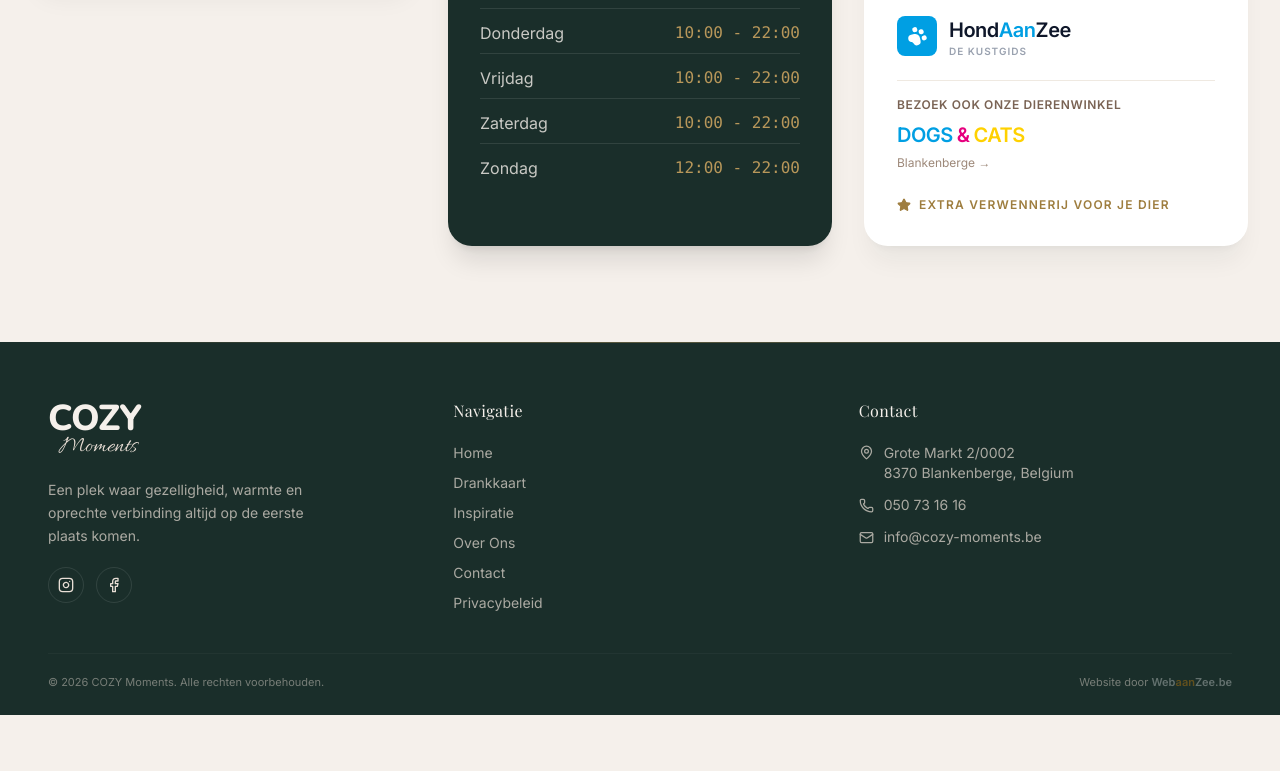
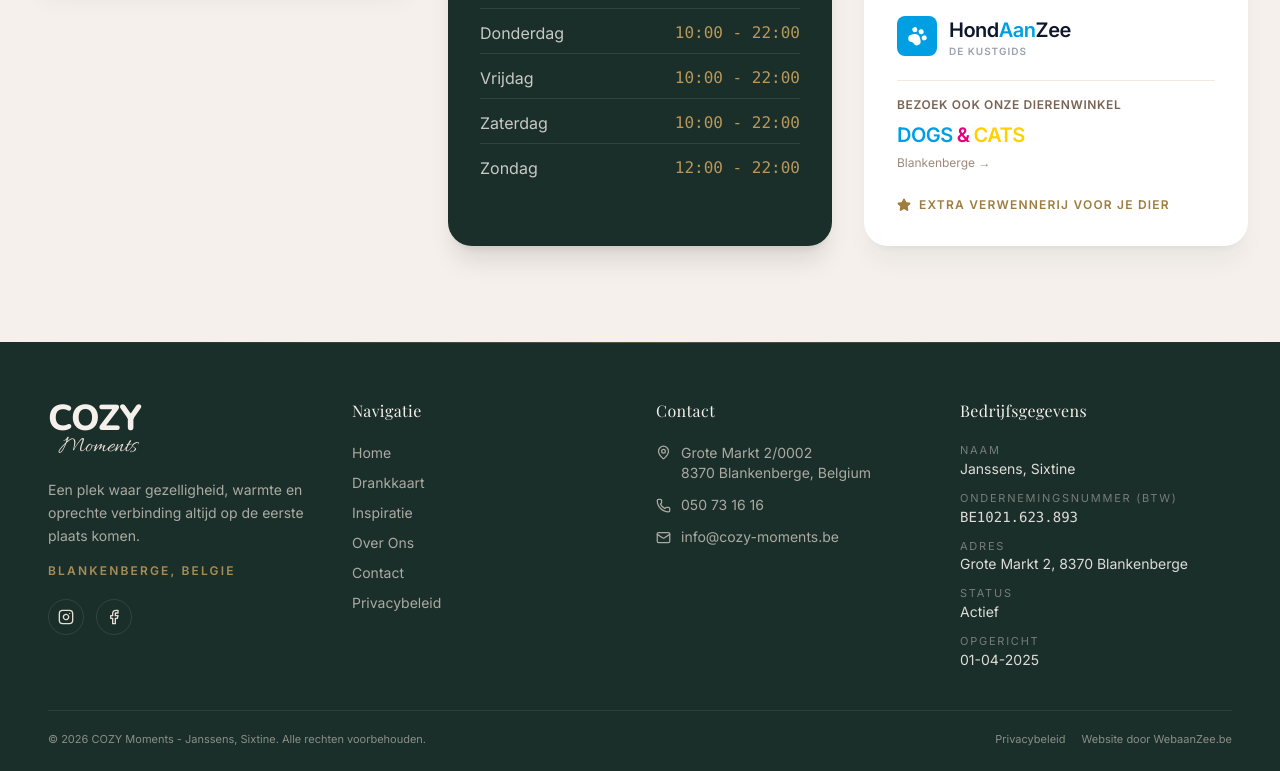
Before and after one commit to kevinb42O/cozy-moments-website, a React (Vite) app: page /info in a window 1280 px wide. Shown: the part 949-1720 px from the top of the page. Before the commit the page ends 1664 px from the top, so only its background shows below. Built offline with nearby package versions, Linux system fonts and the light colour scheme; a web font is replaced by a local one.

Commit message:
Upgrade footer with legal company information

```diff
--- a/src/components/Footer.tsx
+++ b/src/components/Footer.tsx
@@ -5,15 +5,10 @@ import { CONTACT_EMAIL, CONTACT_PHONE, CONTACT_PHONE_CLEAN, ADDRESS_LINE_1, ADDR
 const Footer = () => {
   return (
     <footer className="bg-coffee-900 text-latte-200">
-      {/* Subtle top border accent */}
       <div className="h-px bg-linear-to-r from-transparent via-gold-500/40 to-transparent" />
 
       <div className="max-w-7xl mx-auto px-6 sm:px-8 lg:px-12 pt-14 pb-6">
-
-        {/* Main grid */}
-        <div className="grid grid-cols-1 md:grid-cols-3 gap-10 md:gap-8 mb-10">
-
-          {/* Brand */}
+        <div className="grid grid-cols-1 sm:grid-cols-2 xl:grid-cols-4 gap-10 xl:gap-8 mb-10">
           <div className="flex flex-col items-center md:items-start gap-4">
             <div className="inline-flex flex-col items-end leading-none">
               <span className="font-rounded font-extrabold text-4xl text-latte-100 tracking-tight">COZY</span>
@@ -22,6 +17,7 @@ const Footer = () => {
             <p className="text-sm leading-relaxed opacity-70 max-w-[260px] text-center md:text-left">
               Een plek waar gezelligheid, warmte en oprechte verbinding altijd op de eerste plaats komen.
             </p>
+            <p className="text-xs uppercase tracking-[0.18em] text-gold-500/90 font-semibold">Blankenberge, Belgie</p>
             <div className="flex items-center gap-3 pt-1">
               <a
                 href="https://www.instagram.com/cozymoments_blankenberge/"
@@ -44,7 +40,6 @@ const Footer = () => {
             </div>
           </div>
 
-          {/* Quick Links */}
           <div className="flex flex-col items-center md:items-start">
             <h4 className="font-serif text-base text-latte-100 mb-5 tracking-wide">Navigatie</h4>
             <ul className="space-y-2.5 text-sm">
@@ -68,7 +63,6 @@ const Footer = () => {
             </ul>
           </div>
 
-          {/* Contact */}
           <div className="flex flex-col items-center md:items-start">
             <h4 className="font-serif text-base text-latte-100 mb-5 tracking-wide">Contact</h4>
             <ul className="space-y-3 text-sm">
@@ -103,26 +97,48 @@ const Footer = () => {
               </li>
             </ul>
           </div>
+
+          <div className="flex flex-col items-center md:items-start">
+            <h4 className="font-serif text-base text-latte-100 mb-5 tracking-wide">Bedrijfsgegevens</h4>
+            <dl className="space-y-3 text-sm w-full max-w-xs">
+              <div className="flex flex-col">
+                <dt className="text-[11px] uppercase tracking-[0.16em] text-latte-200/45">Naam</dt>
+                <dd className="text-latte-100/90">Janssens, Sixtine</dd>
+              </div>
+              <div className="flex flex-col">
+                <dt className="text-[11px] uppercase tracking-[0.16em] text-latte-200/45">Ondernemingsnummer (BTW)</dt>
+                <dd className="font-mono text-latte-100/90">BE1021.623.893</dd>
+              </div>
+              <div className="flex flex-col">
+                <dt className="text-[11px] uppercase tracking-[0.16em] text-latte-200/45">Adres</dt>
+                <dd className="text-latte-100/90">Grote Markt 2, 8370 Blankenberge</dd>
+              </div>
+              <div className="flex flex-col">
+                <dt className="text-[11px] uppercase tracking-[0.16em] text-latte-200/45">Status</dt>
+                <dd className="text-latte-100/90">Actief</dd>
+              </div>
+              <div className="flex flex-col">
+                <dt className="text-[11px] uppercase tracking-[0.16em] text-latte-200/45">Opgericht</dt>
+                <dd className="text-latte-100/90">01-04-2025</dd>
+              </div>
+            </dl>
+          </div>
         </div>
 
-        {/* Bottom bar */}
-        <div className="border-t border-white/8 pt-5 flex flex-col sm:flex-row justify-between items-center gap-2 text-[11px] opacity-45">
-          <p>&copy; {new Date().getFullYear()} COZY Moments. Alle rechten voorbehouden.</p>
+        <div className="border-t border-white/8 pt-5 flex flex-col md:flex-row justify-between items-center gap-3 text-[11px] text-latte-200/55">
+          <p>&copy; {new Date().getFullYear()} COZY Moments - Janssens, Sixtine. Alle rechten voorbehouden.</p>
+          <div className="flex items-center gap-4">
+            <Link to="/privacy" className="hover:text-gold-500 transition-colors">Privacybeleid</Link>
             <a
               href="https://www.webaanzee.be"
               target="_blank"
               rel="noopener noreferrer"
-            className="hover:opacity-80 transition-opacity"
+              className="hover:text-gold-500 transition-colors"
             >
-            Website door{' '}
-            <span className="font-semibold">
-              <span className="text-white/70">Web</span>
-              <span className="text-amber-500/70">aan</span>
-              <span className="text-white/70">Zee.be</span>
-            </span>
+              Website door WebaanZee.be
             </a>
           </div>
-
+        </div>
       </div>
     </footer>
   );
```
Lines whose indentation alone changed are shown as unchanged.
